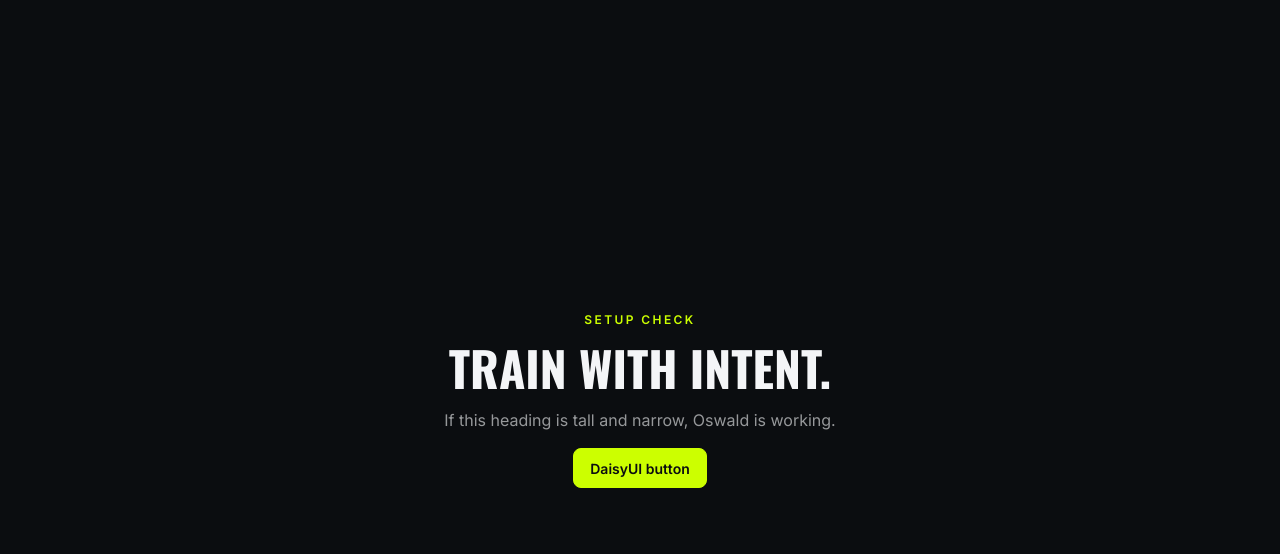
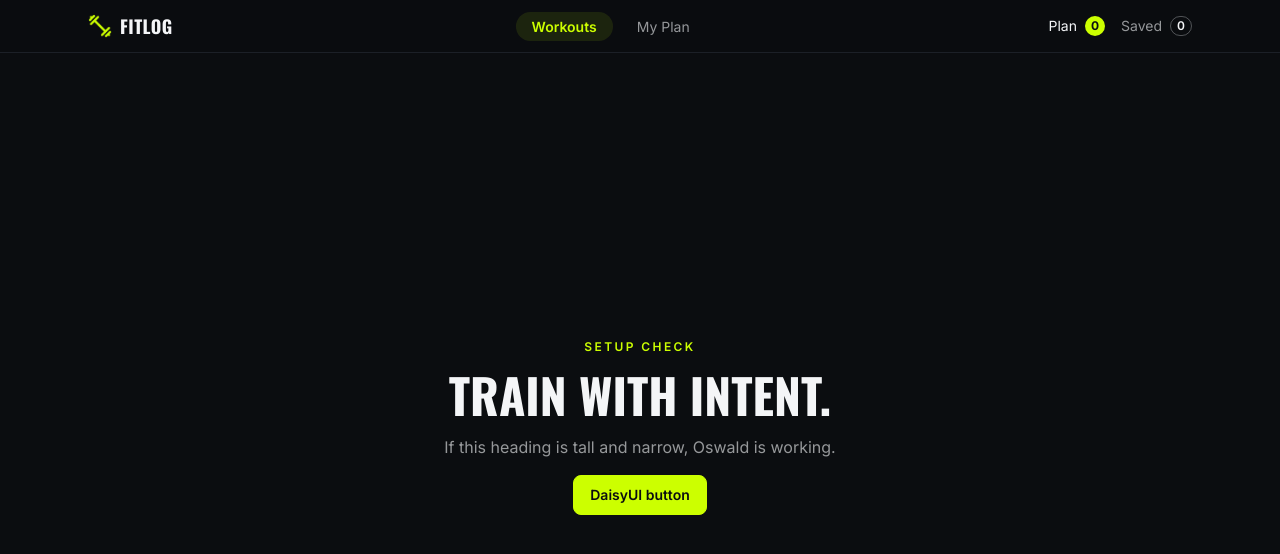
Before and after one commit to TarekAhmed353/PH-Sixth-Assignment, a Next.js app: page / in a window 1280 px wide. Shown: the top 554 px of the page. Built offline with nearby package versions, Linux system fonts and the light colour scheme.

Commit message:
Adding  navbar with active link and plan/saved badges

```diff
--- a/src/app/layout.tsx
+++ b/src/app/layout.tsx
@@ -1,6 +1,7 @@
 import type { Metadata } from "next";
 import { Inter, Oswald } from "next/font/google";
 import { PlanProvider } from "@/context/PlanContext";
+import Navbar from "@/components/Navbar";
 import "./globals.css";
 
 const inter = Inter({
@@ -31,7 +32,10 @@ export default function RootLayout({
       className={`${inter.variable} ${oswald.variable}`}
     >
       <body className="min-h-screen flex flex-col bg-base-100 text-base-content font-sans antialiased">
-        <PlanProvider>{children}</PlanProvider>
+        <PlanProvider>
+          <Navbar />
+          {children}
+        </PlanProvider>
       </body>
     </html>
   );
--- /dev/null
+++ b/src/components/Navbar.tsx
@@ -0,0 +1,79 @@
+"use client";
+
+import Image from "next/image";
+import Link from "next/link";
+import { usePathname } from "next/navigation";
+import { usePlan } from "@/context/PlanContext";
+
+const navLinks = [
+  { href: "/", label: "Workouts" },
+  { href: "/my-plan", label: "My Plan" },
+];
+
+export default function Navbar() {
+  const pathname = usePathname();
+  const { plan, saved } = usePlan();
+
+  return (
+    <header className="sticky top-0 z-50 border-b border-base-300 bg-base-100/90 backdrop-blur">
+      <nav className="mx-auto flex max-w-6xl flex-wrap items-center justify-between gap-y-3 px-4 py-3 md:px-6">
+        {/* Logo */}
+        <Link href="/" className="flex items-center gap-2">
+          <Image
+            src="/assets/logo.png"
+            alt="FitLog logo"
+            width={28}
+            height={28}
+            className="h-6 w-auto"
+          />
+          <span className="font-display text-lg font-bold tracking-wide">
+            FITLOG
+          </span>
+        </Link>
+
+        {/* Page links: middle on desktop, own row on mobile */}
+        <ul className="order-3 flex w-full justify-center gap-2 md:order-none md:w-auto">
+          {navLinks.map((link) => {
+            const isActive = pathname === link.href;
+            return (
+              <li key={link.href}>
+                <Link
+                  href={link.href}
+                  className={`rounded-full px-4 py-1.5 text-sm transition-colors ${
+                    isActive
+                      ? "bg-primary/10 font-semibold text-primary"
+                      : "text-base-content/60 hover:text-base-content"
+                  }`}
+                >
+                  {link.label}
+                </Link>
+              </li>
+            );
+          })}
+        </ul>
+
+        {/* Badges */}
+        <div className="flex items-center gap-4 text-sm">
+          <Link
+            href="/my-plan"
+            className="flex items-center gap-2 hover:opacity-80"
+          >
+            <span>Plan</span>
+            <span className="grid h-5 min-w-5 place-items-center rounded-full bg-primary px-1.5 text-xs font-bold text-primary-content">
+              {plan.length}
+            </span>
+          </Link>
+          <Link
+            href="/my-plan"
+            className="flex items-center gap-2 text-base-content/60 hover:text-base-content"
+          >
+            <span>Saved</span>
+            <span className="grid h-5 min-w-5 place-items-center rounded-full border border-base-content/30 px-1.5 text-xs font-semibold text-base-content">
+              {saved.length}
+            </span>
+          </Link>
+        </div>
+      </nav>
+    </header>
+  );
+}
```
